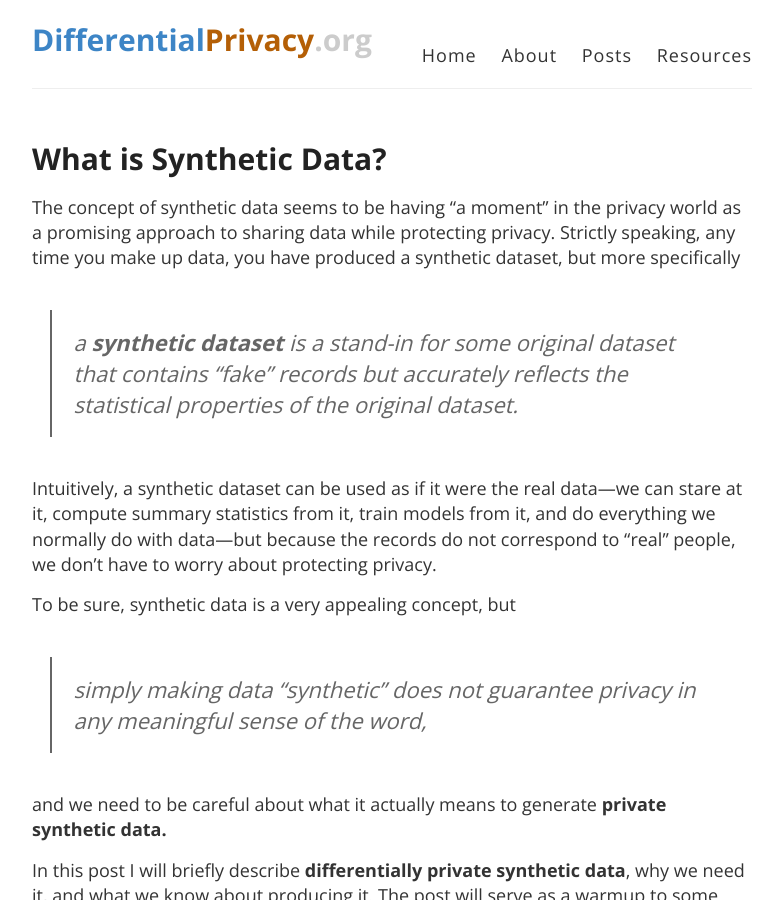
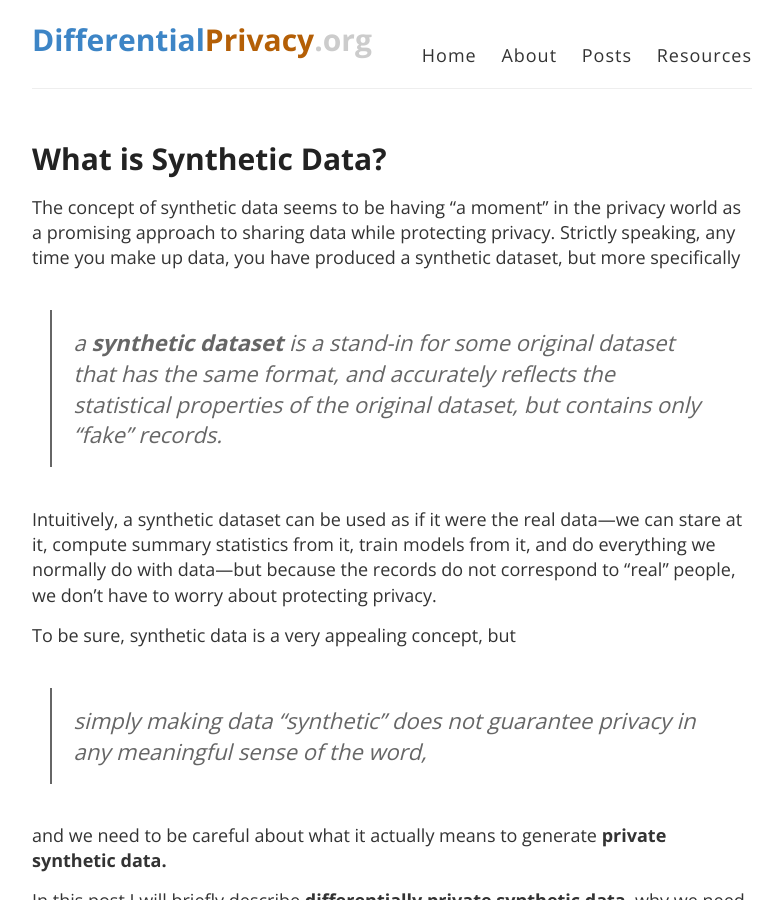
Before and after one commit to differentialprivacy/differentialprivacy, a Jekyll site: the page built from _posts/2022-01-10-synth-data-0.md, in a window 1280 px wide and 900 px high. Shown: the whole window, without its empty margins (248-1029 px from the left). Built offline with Jekyll 4.4.1, drawn with Linux system fonts in a browser that asks for light colours; comment, search, counter and statistics services are not loaded.

Commit message:
Update 2022-01-10-synth-data-0.md
Small edits.  Fixed timestamp.

```diff
--- a/_posts/2022-01-10-synth-data-0.md
+++ b/_posts/2022-01-10-synth-data-0.md
@@ -5,12 +5,12 @@ comments: true
 authors:
     - jonullman
 categories: [Surveys]
-timestamp: 11:00:00 -0400
+timestamp: 15:00:00 -0800
 ---
 
 The concept of synthetic data seems to be having "a moment" in the privacy world as a promising approach to sharing data while protecting privacy.  Strictly speaking, any time you make up data, you have produced a synthetic dataset, but more specifically
 
-> a **synthetic dataset** is a stand-in for some original dataset that contains "fake" records but accurately reflects the statistical properties of the original dataset.
+> a **synthetic dataset** is a stand-in for some original dataset that has the same format, and accurately reflects the statistical properties of the original dataset, but contains only "fake" records.
 
 Intuitively, a synthetic dataset can be used as if it were the real data---we can stare at it, compute summary statistics from it, train models from it, and do everything we normally do with data---but because the records do not correspond to "real" people, we don't have to worry about protecting privacy.
 
```
